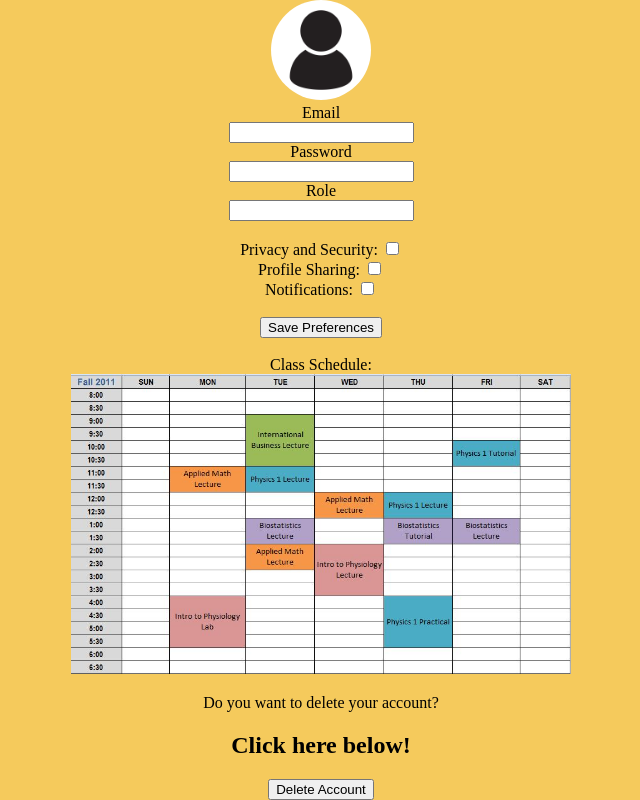
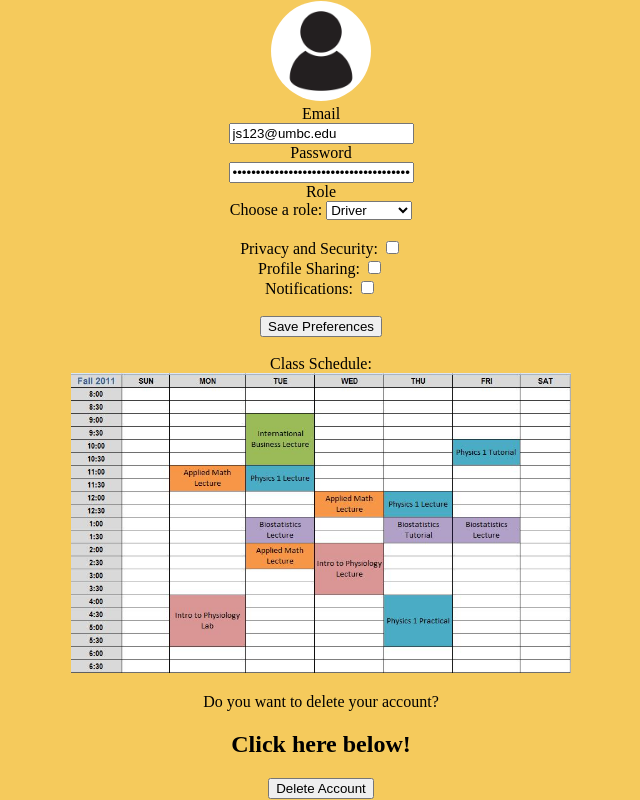
Before and after one commit to mhicks25/UMBC-Carpool-20-2, a Flask app: page /settings in a window 1280 px wide. Shown: the whole page, without its empty margins (319-959 px from the left). Run offline with Flask 3, Linux system fonts and the light colour scheme; a user stored in the database is signed in; data comes from the database, SQL or seed files in the repository; both versions use the stored data as it was after the commit.

Commit message:
modified:   database.db 	modified:   main.py 	modified:   templates/settings.html

```diff
--- a/main.py
+++ b/main.py
@@ -116,8 +116,48 @@ def edit_profile():
 
 @app.route('/settings')
 def settings():
-  return render_template('settings.html')
+  #check if student id is in session
+    #if not reuturn to login
+    if 'student_id' not in session:
+        return redirect(url_for('login'))
 
+    student_id = session['student_id']
+
+    conn = sqlite3.connect('database.db')
+    cursor = conn.cursor()
+
+    student_info = getStudentInfo(student_id)
+
+    return render_template('settings.html', student_info=student_info)
+
+
+@app.route('/edit_settings', methods=['POST'])
+def edit_settings():
+
+  conn = sqlite3.connect('database.db')
+  cursor = conn.cursor()
+
+  if request.method == 'POST':
+        student_info = {
+            'email': request.form['email'],
+            'pswd': request.form['pswd'],
+            'role': request.form['role']
+        }
+
+        # Retrieve hashed password from database
+        database_pswd = cursor.execute('SELECT pswd_hash FROM student WHERE email = ?', (email,)).fetchone()
+
+        hash_pswd = bcrypt.hashpw(student_info['pswd'].encode('utf-8'), salt)
+
+
+        conn.execute('UPDATE student SET email, pswd_hash, pswd_salt, role WHERE student_id =?',
+                     (student_info['email'], student_info['pswd'], student_info['role'], session['student_id']))
+
+        conn.commit()
+        conn.close()
+
+  conn.close()
+  return redirect(url_for('settings'))
 
 @app.route('/driver')
 def driver():
--- a/templates/settings.html
+++ b/templates/settings.html
@@ -71,13 +71,19 @@
 <body>
     <div class= "container">
         <img id = "logo" src="static/profile.jpg">
-        <form>
+        <div class="form">
+        <form action="/edit_settings" method="POST">
             Email<br>
-          <input type="email" id="email" name="email" ><br>
+          <input type="email" id="email" name="email" value="{{student_info[9]}}"><br>
             Password<br>
-          <input type="password" id="pswd" name="pswd" ><br>
+          <input type="password" id="pswd" name="pswd" value="{{student_info[10]}}"><br>
             Role<br>
-          <input type="role" name="role" > <br> <br>
+            <label for="role">Choose a role:</label>
+            <select id="role" name="role">
+              <option value="driver">Driver</option>
+              <option value="passenger">Passenger</option>
+            </select>
+            <br><br>
 
           <label for="security">Privacy and Security:</label>
           <input type="checkbox" id="security" name="security">
@@ -91,14 +97,16 @@
 
           <input type="submit" value="Save Preferences"> <br> <br>
 
+        </form>
+        </div>
+        <div class="schedule">
            Class Schedule: <br>
             <img id = "schedule"src="static/ClassSchedule.jpg">
-
+          </div>
           <p>Do you want to delete your account?</p>
           <h2> Click here below! </h2>
           <button onclick="deleteDriver()">Delete Account</button>
 
-        </form>
     </div>
 </body>
 </html>
```
Also changed, not shown: database.db.
